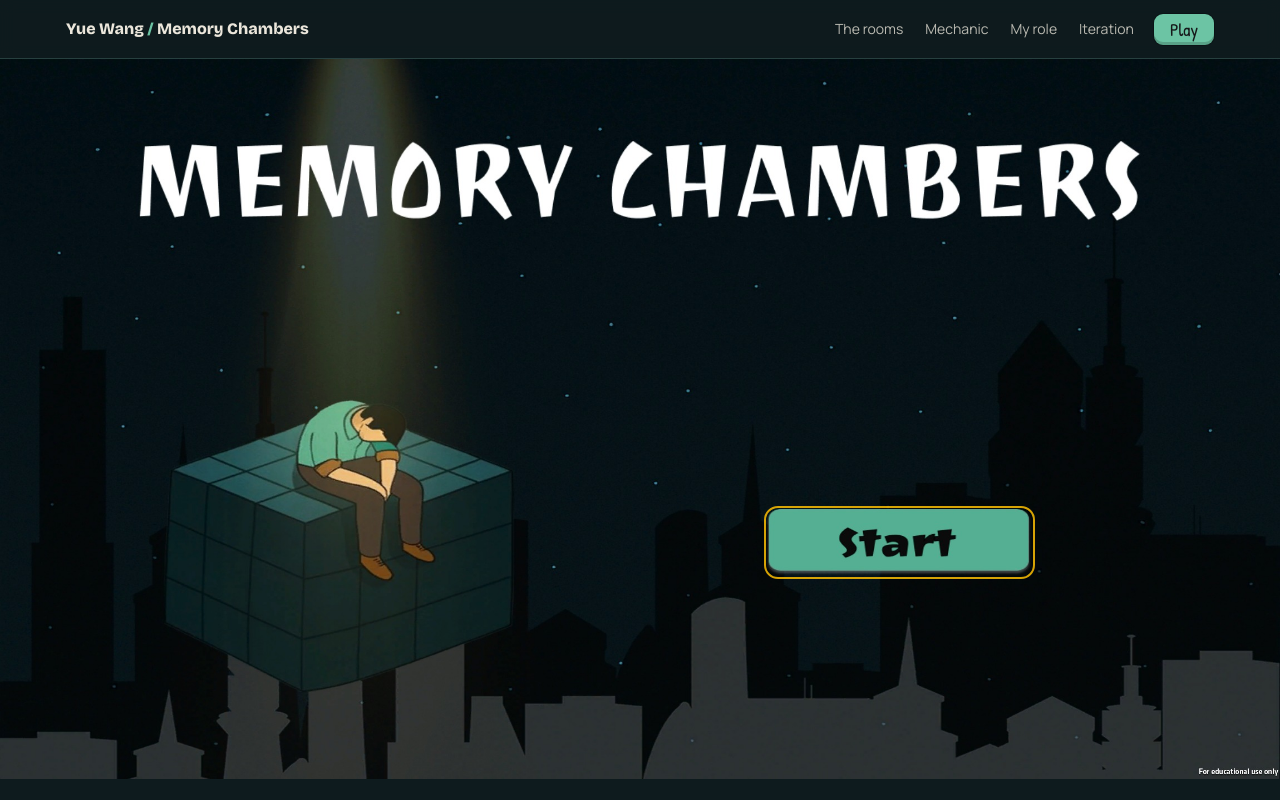
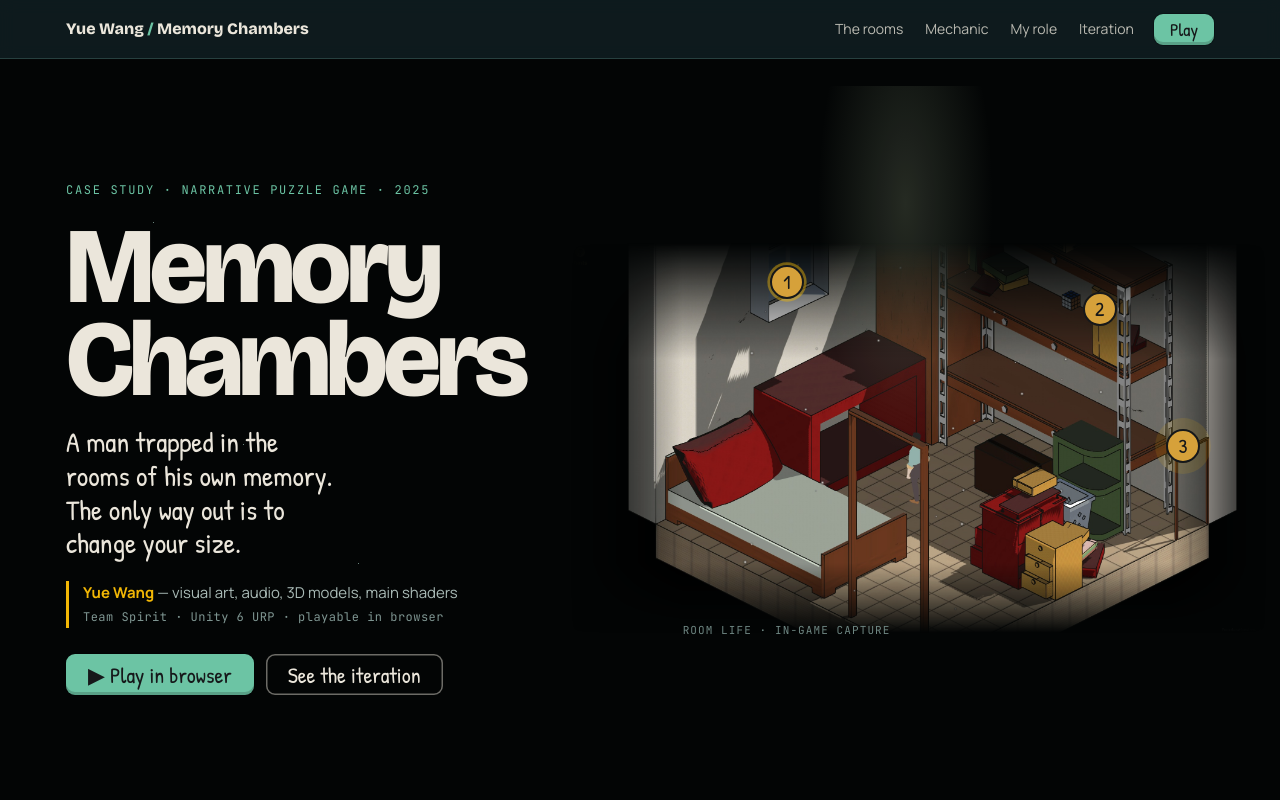
Before and after one commit to RyanWang688/memory-chambers, a plain HTML site: page index.html in a window 1280 px wide. Shown: the top 800 px of the page. Drawn offline with nearby package versions, Linux system fonts and the light colour scheme.

Commit message:
Redesign portfolio hero: title column + Room Life diorama with puzzle pins

```diff
--- a/index.html
+++ b/index.html
@@ -29,9 +29,25 @@
 </nav>
 
 <header class="hero" id="top">
-  <div class="shot">
-    <img src="portfolio/img/01-title.jpg" alt="Memory Chambers title screen: a man sits slumped on a teal cube under a spotlight, a night city skyline behind him, and a mint Start button.">
-    <a class="start-hit" href="#play" aria-label="Start — jump to the playable build"></a>
+  <div class="hero-in">
+    <div class="hero-copy">
+      <p class="eyebrow">Case study · Narrative puzzle game · 2025</p>
+      <h1>Memory<br>Chambers</h1>
+      <p class="hero-sub">A man trapped in the rooms of his own memory. The only way out is to change your size.</p>
+      <p class="hero-role"><b>Yue Wang</b> — visual art, audio, 3D models, main shaders<br><span>Team Spirit · Unity 6 URP · playable in browser</span></p>
+      <div class="hero-ctas">
+        <a class="btn" href="#play">▶ Play in browser</a>
+        <a class="btn ghost" href="#process">See the iteration</a>
+      </div>
+    </div>
+    <figure class="diorama" aria-label="Room Life, captured in-game, with three puzzle points marked">
+      <div class="beam" aria-hidden="true"></div>
+      <img src="portfolio/img/06-life-room.jpg" alt="Isometric cut-away of Room Life: bed, red desk, tall shelves, yellow drawers and the small protagonist, drawn in a flat-colour ink style.">
+      <button class="pin" type="button" style="left:31%;top:10%" aria-describedby="pin1"><span>1</span><em id="pin1" role="tooltip">Drop in through the skylight at XS size</em></button>
+      <button class="pin" type="button" style="left:76%;top:17%" aria-describedby="pin2"><span>2</span><em id="pin2" role="tooltip">Push the yellow book. It falls into a bridge</em></button>
+      <button class="pin" type="button" style="left:88%;top:52%" aria-describedby="pin3"><span>3</span><em id="pin3" role="tooltip">Leave by this door and come back a different size</em></button>
+      <figcaption>Room Life · in-game capture</figcaption>
+    </figure>
   </div>
 </header>
 
@@ -41,9 +57,7 @@
       <p class="eyebrow" style="color:#8aa4a0">Narrative puzzle · Isometric · Unity 6 URP · WebGL</p>
       <p class="lead" style="margin-top:14px">A depressed, lost man wakes inside two rooms built from his own memory, <em>Life</em> and <em>Work</em>. The only way out is to change size: walk out of a door and come back in smaller, push one book until it becomes a bridge, grow big enough to move whole buildings.</p>
       <div class="ctas">
-        <a class="btn" href="#play">▶ Play in browser</a>
         <a class="btn ghost" href="https://youtu.be/iD46ilGyk7w" target="_blank" rel="noopener">Watch trailer</a>
-        <a class="btn ghost" href="#process">See the iteration</a>
       </div>
     </div>
     <dl class="facts">
--- a/portfolio/site.css
+++ b/portfolio/site.css
@@ -46,16 +46,44 @@ body::before{content:"";position:fixed;inset:0 0 auto;height:env(safe-area-inset
 .nav .btn{font-size:18px;padding:7px 16px 6px}
 @media (max-width:760px){.nav ul{display:none}.nav .btn{margin-left:auto}}
 
-/* ---------- hero: the real title screen ---------- */
-.hero{position:relative;background:#081214}
-.hero .shot{position:relative;width:min(100%,calc((100vh - 58px) * 16 / 9));margin:0 auto;aspect-ratio:16/9;overflow:hidden}
-.hero .shot img{width:100%;height:100%;object-fit:cover}
-.hero .start-hit{position:absolute;left:60.15%;top:62.9%;width:20.25%;height:8.5%;border-radius:10px;cursor:pointer;background:transparent;border:0}
-.hero .start-hit::after{content:"";position:absolute;inset:-6px;border-radius:14px;border:2px solid var(--hint);opacity:0;transition:opacity .2s}
-.hero .start-hit:hover::after,.hero .start-hit:focus-visible::after{opacity:1}
-@media (prefers-reduced-motion:no-preference){.hero .start-hit::after{animation:pulse 2.6s ease-in-out 1.2s 3}}
-@keyframes pulse{0%,100%{opacity:0}50%{opacity:.9}}
-.hero .tag{position:absolute;left:3%;bottom:4%;font-family:var(--f-letter);font-size:clamp(14px,1.6vw,22px);color:var(--wall);opacity:.85}
+/* ---------- hero: title + Room Life as a floating diorama ---------- */
+.hero{position:relative;background:#030505;overflow:hidden;border-bottom:1px solid var(--night-line)}
+.hero::before{content:"";position:absolute;inset:0;background:
+  radial-gradient(1.2px 1.2px at 12% 22%,#cfe 50%,transparent 51%),radial-gradient(1px 1px at 28% 68%,#cfe 50%,transparent 51%),
+  radial-gradient(1px 1px at 41% 12%,#cfe 50%,transparent 51%),radial-gradient(1.2px 1.2px at 7% 84%,#cfe 50%,transparent 51%),
+  radial-gradient(1px 1px at 33% 40%,#cfe 50%,transparent 51%),radial-gradient(1px 1px at 19% 52%,#cfe 50%,transparent 51%);opacity:.5;pointer-events:none}
+.hero-in{position:relative;max-width:1180px;margin:0 auto;display:grid;grid-template-columns:minmax(0,5fr) minmax(0,7fr);align-items:center;gap:24px;
+  padding-left:var(--gut);padding-right:var(--gutR);padding-block:56px 40px;min-height:min(820px,calc(100vh - 58px))}
+.hero-copy{position:relative;z-index:2;display:grid;gap:20px;align-content:center}
+.hero .eyebrow{color:var(--mint)}
+.hero h1{font-size:clamp(56px,8.4vw,128px);font-weight:800;line-height:.86;letter-spacing:-.045em;color:var(--wall)}
+.hero-sub{font-family:var(--f-letter);font-size:clamp(22px,2.2vw,30px);line-height:1.2;color:var(--wall);max-width:22ch}
+.hero-role{font-size:15px;line-height:1.55;color:#a9bab6;border-left:3px solid var(--hint);padding-left:14px}
+.hero-role b{color:var(--hint);font-weight:700}
+.hero-role span{font-family:var(--f-mono);font-size:12px;letter-spacing:.04em;color:#7f9692}
+.hero-ctas{display:flex;flex-wrap:wrap;gap:12px;margin-top:6px}
+.diorama{position:relative;margin:0 -8% 0 2%;aspect-ratio:16/9}
+.diorama img{width:100%;height:100%;object-fit:cover;object-position:52% 50%;
+  -webkit-mask-image:linear-gradient(180deg,transparent 0,#000 30%,#000 82%,transparent 100%),linear-gradient(90deg,transparent 0,#000 16%,#000 86%,transparent 100%);
+  -webkit-mask-composite:source-in;
+  mask-image:linear-gradient(180deg,transparent 0,#000 30%,#000 82%,transparent 100%),linear-gradient(90deg,transparent 0,#000 16%,#000 86%,transparent 100%);
+  mask-composite:intersect}
+.beam{position:absolute;left:18%;top:-40%;width:60%;height:150%;background:radial-gradient(ellipse 30% 60% at 50% 20%,rgba(214,240,190,.16),rgba(214,240,190,0) 70%);
+  pointer-events:none;z-index:1;mix-blend-mode:screen}
+.diorama figcaption{position:absolute;left:16%;bottom:-6px;font-family:var(--f-mono);font-size:11px;letter-spacing:.1em;text-transform:uppercase;color:#6f8783}
+.pin{position:absolute;z-index:3;transform:translate(-50%,-50%);width:34px;height:34px;padding:0;border:2px solid var(--ink);border-radius:50%;background:var(--mustard);
+  font-family:var(--f-letter);font-size:20px;line-height:1;color:var(--ink);cursor:pointer;box-shadow:0 0 0 4px rgba(242,183,5,.25)}
+@media (prefers-reduced-motion:no-preference){.pin{animation:ping 2.4s ease-out infinite}.pin:nth-of-type(2){animation-delay:.8s}.pin:nth-of-type(3){animation-delay:1.6s}}
+@keyframes ping{0%{box-shadow:0 0 0 0 rgba(242,183,5,.55)}70%,100%{box-shadow:0 0 0 14px rgba(242,183,5,0)}}
+.pin em{position:absolute;left:50%;top:calc(100% + 10px);transform:translateX(-50%);width:max-content;max-width:220px;font-style:normal;font-family:var(--f-letter);font-size:17px;line-height:1.2;
+  background:var(--paper);color:var(--ink);border:2px solid var(--ink);padding:6px 10px;opacity:0;pointer-events:none;transition:opacity .15s}
+.pin:hover em,.pin:focus-visible em{opacity:1}
+.pin:nth-of-type(3) em{left:auto;right:-6px;transform:none}
+@media (max-width:900px){
+  .hero-in{grid-template-columns:minmax(0,1fr);min-height:0;padding-block:28px 40px;gap:8px}
+  .diorama{order:-1;margin:0 calc(-1 * var(--gutR)) 20px calc(-1 * var(--gut))}
+  .pin{width:28px;height:28px;font-size:17px}
+}
 .pitch{background:var(--night);border-bottom:1px solid var(--night-line)}
 .pitch .inner{display:grid;grid-template-columns:minmax(0,1.3fr) minmax(0,1fr);gap:48px;padding-block:56px 64px}
 .pitch .lead{font-size:clamp(20px,2.2vw,26px);line-height:1.45;font-family:var(--f-display);font-weight:500;letter-spacing:-.01em}
```
